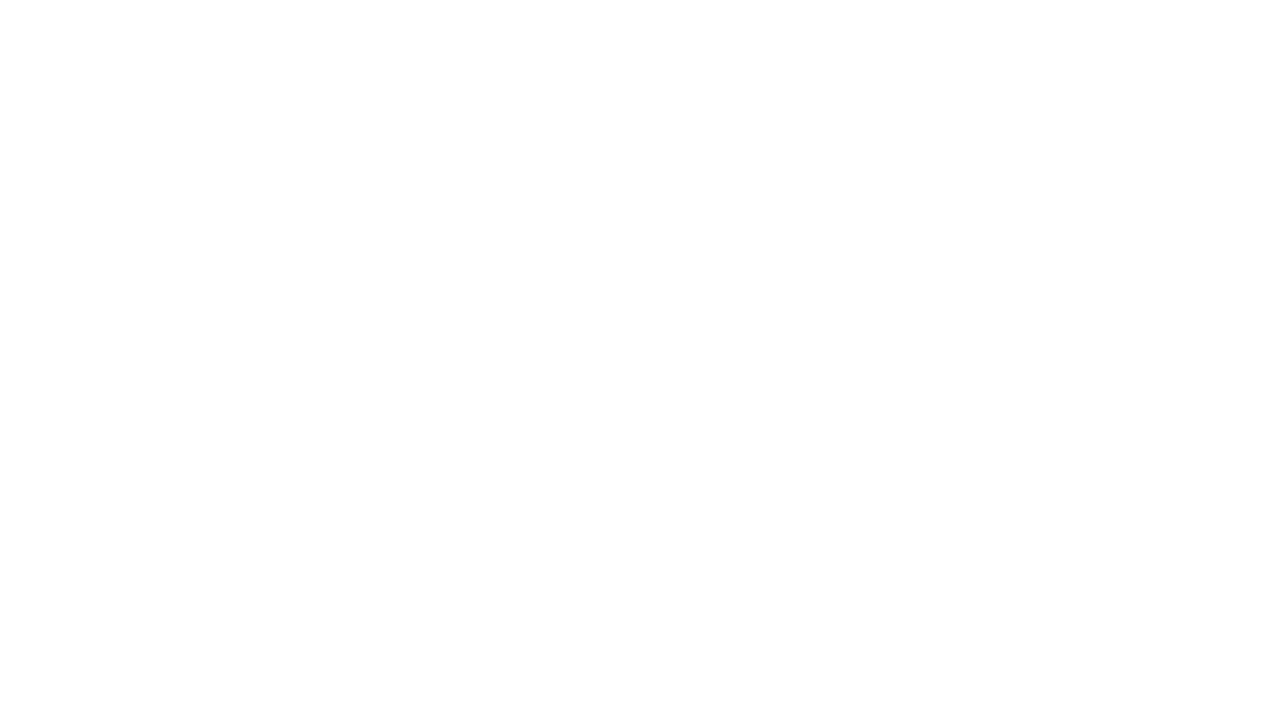
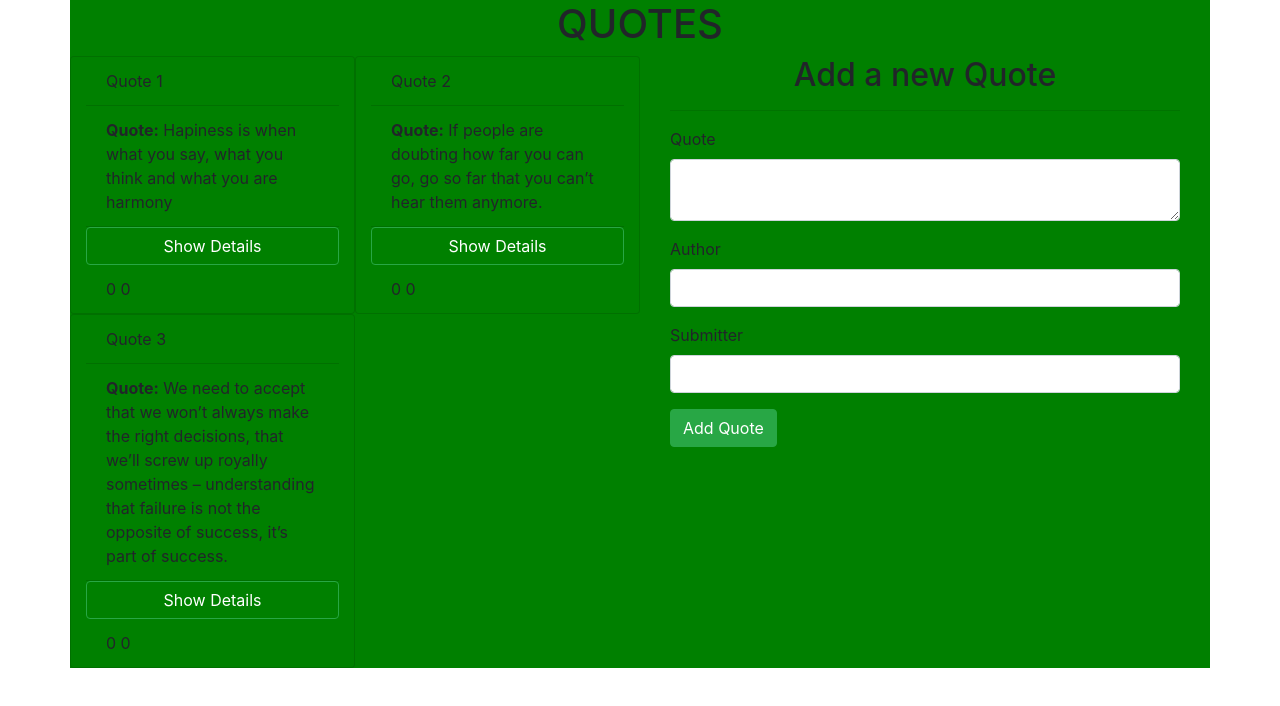
Before and after one commit to AbdiazizH/quotes-App, an Angular app: page / in a window 1280 px wide. Shown: the top 706 px of the page. Built offline with nearby package versions, Linux system fonts and the light colour scheme.

Commit message:
quotes-form components modified

```diff
--- a/src/app/app.component.html
+++ b/src/app/app.component.html
@@ -1,3 +1 @@
-<!-- <app-quote></app-quote>
-
- -->
+<app-quote></app-quote>
```
